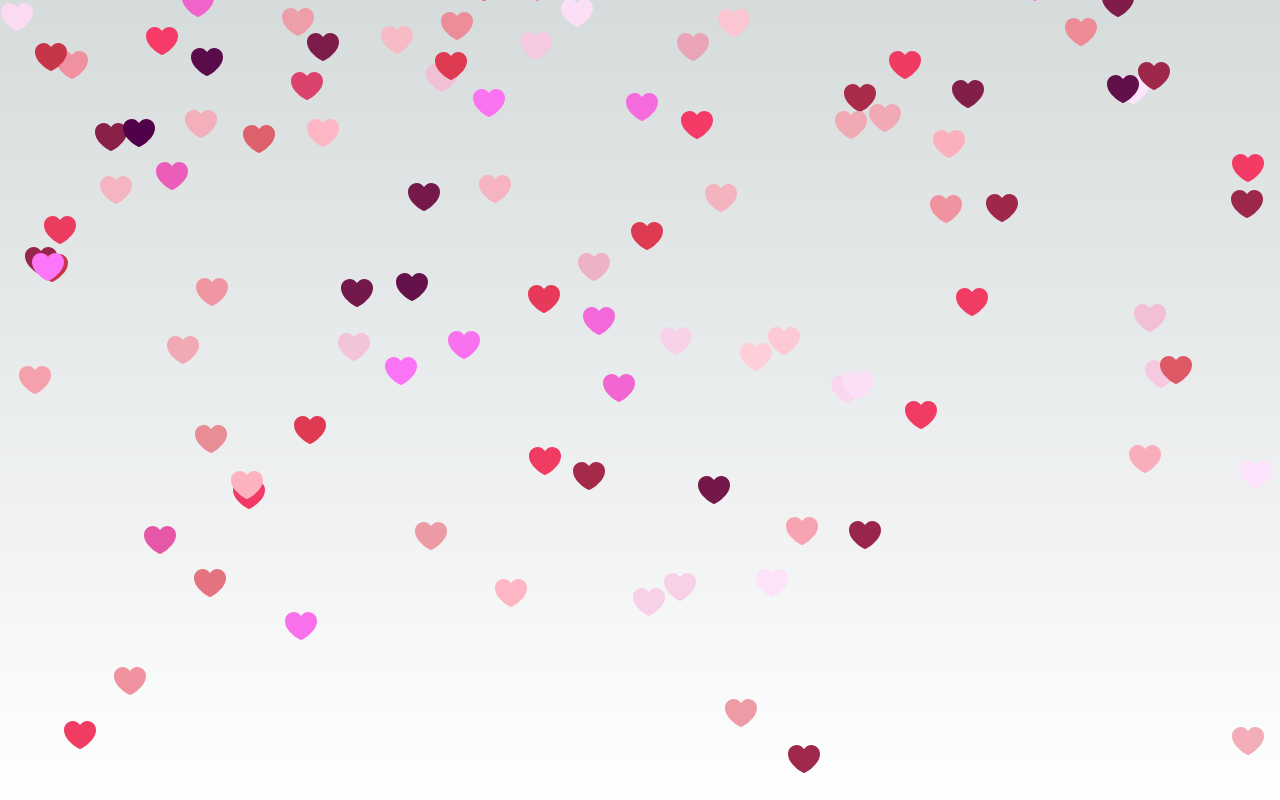
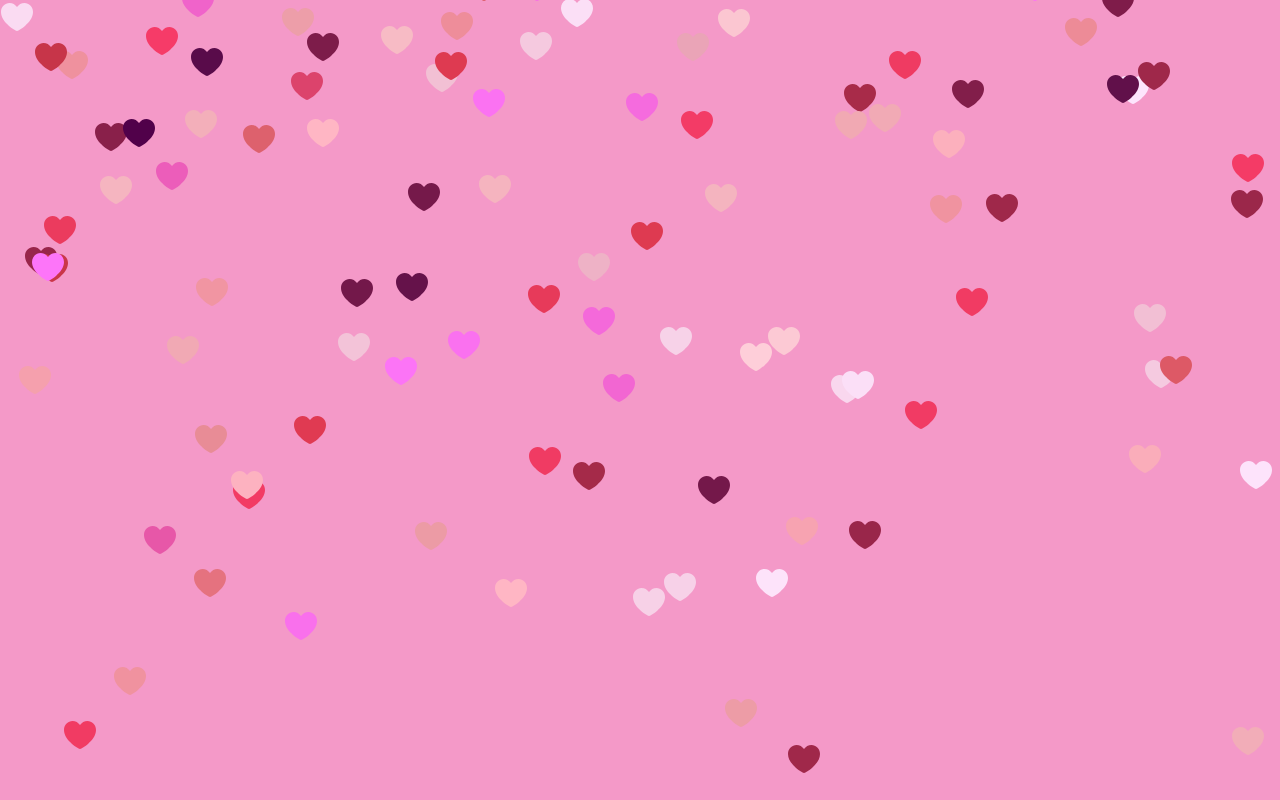
Before and after one commit to chenshuiluke/khilakaywillyoubemyvalentine.com, a Next.js app: page / in a window 1280 px wide. Built offline with nearby package versions, Linux system fonts and the light colour scheme.

Commit message:
Added bg color

```diff
--- a/src/app/globals.css
+++ b/src/app/globals.css
@@ -18,12 +18,7 @@
 
 body {
   color: rgb(var(--foreground-rgb));
-  background: linear-gradient(
-      to bottom,
-      transparent,
-      rgb(var(--background-end-rgb))
-    )
-    rgb(var(--background-start-rgb));
+  background: hsla( 329.01098901,80.53097345%,77.84313725% ,1)
 }
 
 @layer utilities {
```
